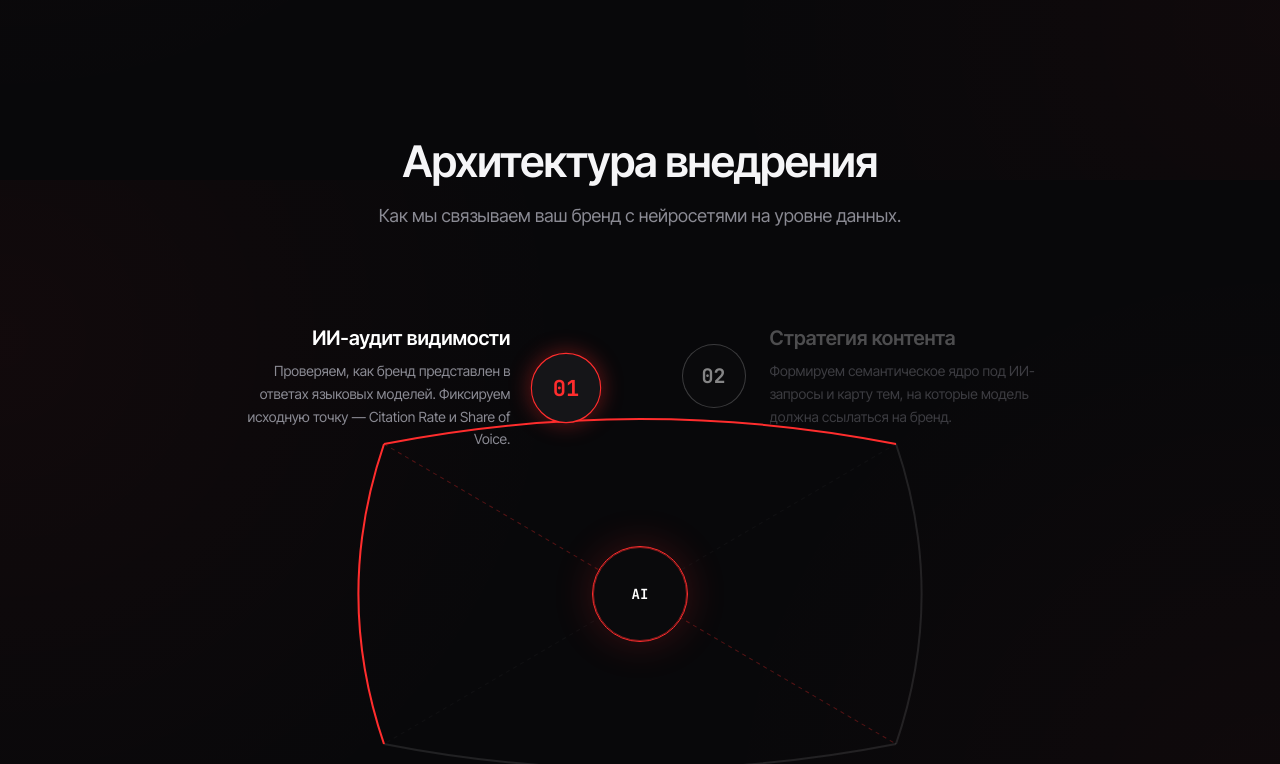
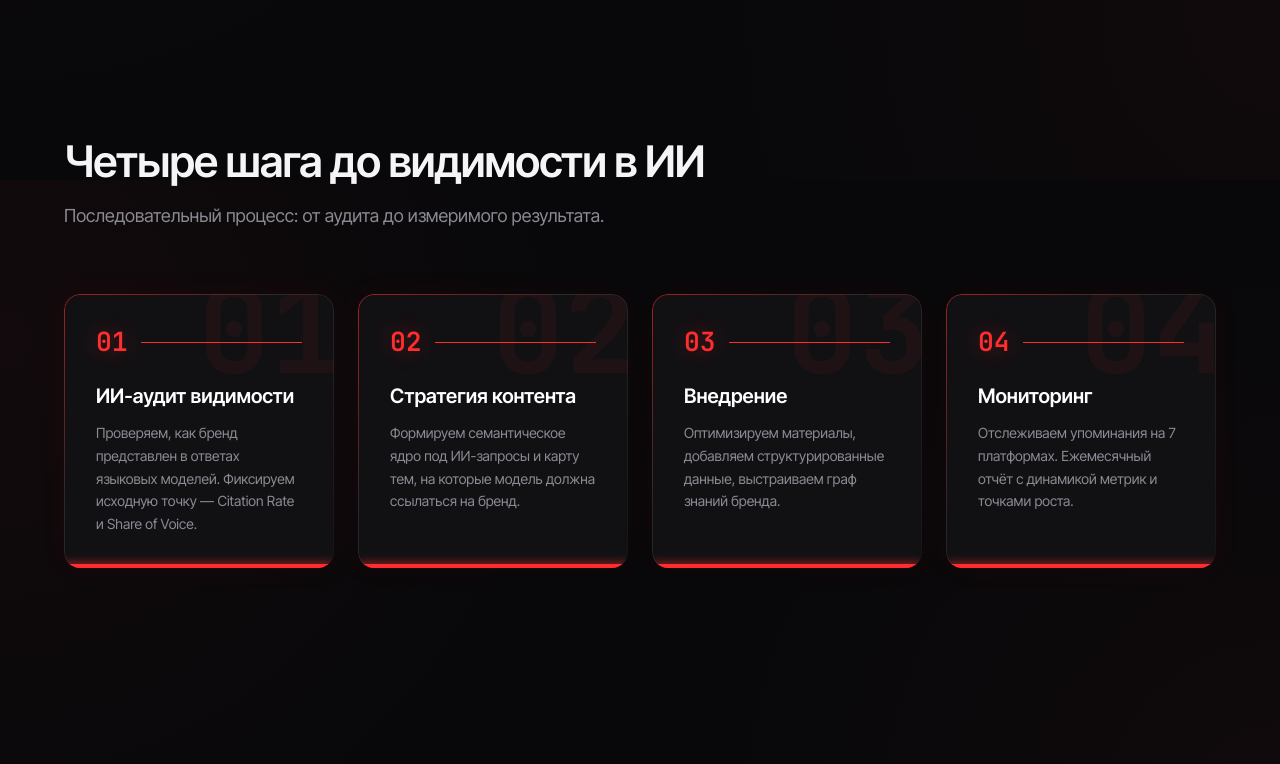
Before and after one commit to Sharhost/geoforce, a Next.js app: page / in a window 1280 px wide. Shown: the part 3020-3784 px from the top of the page. Built offline with nearby package versions, Linux system fonts and the light colour scheme.

Commit message:
Update Methodology.tsx

```diff
--- a/components/sections/Methodology.tsx
+++ b/components/sections/Methodology.tsx
@@ -1,7 +1,7 @@
 "use client";
 
-import { useState } from "react";
-import { motion } from "framer-motion";
+import { useState, useEffect, useRef } from "react";
+import { motion, useInView } from "framer-motion";
 
 const steps = [
   { n: "01", t: "ИИ-аудит видимости", d: "Проверяем, как бренд представлен в ответах языковых моделей. Фиксируем исходную точку — Citation Rate и Share of Voice." },
@@ -24,189 +24,119 @@ const methodologyJsonLd = {
 };
 
 export function Methodology() {
-  const [activeIdx, setActiveIdx] = useState<number>(0);
+  const containerRef = useRef(null);
+  // Отслеживаем, когда блок появится на экране
+  const isInView = useInView(containerRef, { once: true, margin: "-100px" });
+
+  // Состояние для постепенного заполнения (0 - не началось, 1-4 - этапы)
+  const [activeStep, setActiveStep] = useState(0);
+
+  useEffect(() => {
+    if (!isInView) return;
+
+    // Запускаем последовательное заполнение с задержкой
+    const timers = steps.map((_, i) => {
+      return setTimeout(() => {
+        setActiveStep(i + 1);
+      }, i * 1200); // Каждая карточка активируется через 1.2 секунды после предыдущей
+    });
+
+    return () => timers.forEach(clearTimeout);
+  }, [isInView]);
 
   return (
-    <section id="methodology" className="section relative overflow-hidden">
+    <section id="methodology" className="section relative">
       <script type="application/ld+json" dangerouslySetInnerHTML={{ __html: JSON.stringify(methodologyJsonLd) }} />
 
-      <div className="container-x">
+      <div className="container-x" ref={containerRef}>
+
         <motion.div
           initial={{ opacity: 0, y: 20 }}
           whileInView={{ opacity: 1, y: 0 }}
           viewport={{ once: true, margin: "-50px" }}
           transition={{ duration: 0.7, ease: [0.22, 1, 0.36, 1] }}
-          className="text-center mb-16"
+          className="mb-16"
         >
-          <h2 className="h2 mb-4">Архитектура внедрения</h2>
-          <p className="text-lg max-w-2xl mx-auto" style={{ color: "var(--muted)" }}>
-            Как мы связываем ваш бренд с нейросетями на уровне данных.
+          <h2 className="h2 max-w-3xl mb-4">Четыре шага до видимости в ИИ</h2>
+          <p className="text-lg max-w-2xl" style={{ color: "var(--muted)" }}>
+            Последовательный процесс: от аудита до измеримого результата.
           </p>
         </motion.div>
 
-        {/* ДЕСКТОПНАЯ ВЕРСИЯ (Нейросеть) */}
-        <div className="hidden lg:block relative w-full max-w-5xl mx-auto h-[600px]">
+        {/* Сетка карточек */}
+        <div className="grid grid-cols-1 md:grid-cols-2 lg:grid-cols-4 gap-6 relative">
 
-          {/* Фоновые линии (SVG) */}
-          <svg className="absolute inset-0 w-full h-full pointer-events-none" viewBox="0 0 1000 600" preserveAspectRatio="none">
-            {/* Линия 01-02 */}
-            <motion.path
-              d="M 250 150 Q 500 100 750 150"
-              fill="none"
-              stroke={activeIdx === 0 || activeIdx === 1 ? "var(--red)" : "rgba(255,255,255,0.1)"}
-              strokeWidth="2"
-              className="transition-colors duration-500"
-            />
-            {/* Линия 02-03 */}
-            <motion.path
-              d="M 750 150 Q 800 300 750 450"
-              fill="none"
-              stroke={activeIdx === 1 || activeIdx === 2 ? "var(--red)" : "rgba(255,255,255,0.1)"}
-              strokeWidth="2"
-              className="transition-colors duration-500"
-            />
-            {/* Линия 03-04 */}
-            <motion.path
-              d="M 750 450 Q 500 500 250 450"
-              fill="none"
-              stroke={activeIdx === 2 || activeIdx === 3 ? "var(--red)" : "rgba(255,255,255,0.1)"}
-              strokeWidth="2"
-              className="transition-colors duration-500"
-            />
-            {/* Линия 04-01 */}
-            <motion.path
-              d="M 250 450 Q 200 300 250 150"
-              fill="none"
-              stroke={activeIdx === 3 || activeIdx === 0 ? "var(--red)" : "rgba(255,255,255,0.1)"}
-              strokeWidth="2"
-              className="transition-colors duration-500"
-            />
-            {/* Центральные пересечения */}
-            <motion.path
-              d="M 250 150 L 750 450"
-              fill="none"
-              stroke={activeIdx === 0 || activeIdx === 2 ? "rgba(255,45,45,0.3)" : "rgba(255,255,255,0.03)"}
-              strokeWidth="1"
-              strokeDasharray="4 4"
-              className="transition-colors duration-500"
-            />
-            <motion.path
-              d="M 750 150 L 250 450"
-              fill="none"
-              stroke={activeIdx === 1 || activeIdx === 3 ? "rgba(255,45,45,0.3)" : "rgba(255,255,255,0.03)"}
-              strokeWidth="1"
-              strokeDasharray="4 4"
-              className="transition-colors duration-500"
-            />
-          </svg>
+          {steps.map((step, i) => {
+            const isActive = activeStep > i;
 
-          {/* Узлы (Ноды) */}
+            return (
+              <div
+                key={step.n}
+                className="relative group gradient-card p-8 h-full flex flex-col overflow-hidden transition-all duration-700"
+                style={{
+                  // При активации карточка получает легкое свечение
+                  boxShadow: isActive ? "0 0 30px rgba(255,45,45,0.05)" : "none"
+                }}
+              >
 
-          {/* Нод 1 (Верхний левый) */}
-          <Node
-            step={steps[0]}
-            isActive={activeIdx === 0}
-            onClick={() => setActiveIdx(0)}
-            className="absolute top-[5%] left-[10%]"
-            align="right"
-          />
+                {/* Огромная цифра на фоне */}
+                <div
+                  className={`absolute -right-2 -top-6 text-[120px] font-bold leading-none pointer-events-none select-none mono transition-opacity duration-700 ${
+                    isActive ? "opacity-[0.06]" : "opacity-[0.02]"
+                  }`}
+                  style={{ color: "var(--red)" }}
+                >
+                  {step.n}
+                </div>
 
-          {/* Нод 2 (Верхний правый) */}
-          <Node
-            step={steps[1]}
-            isActive={activeIdx === 1}
-            onClick={() => setActiveIdx(1)}
-            className="absolute top-[5%] right-[10%]"
-            align="left"
-          />
+                {/* Номер и линия */}
+                <div className="flex items-center gap-4 mb-6 relative z-10">
+                  <div
+                    className={`mono text-2xl font-semibold transition-all duration-500 ${
+                      isActive ? "text-[var(--red)] scale-110 origin-left" : "text-white/30"
+                    }`}
+                    style={{ textShadow: isActive ? "0 0 20px rgba(255,45,45,0.4)" : "none" }}
+                  >
+                    {step.n}
+                  </div>
+                  <div
+                    className={`h-[1px] flex-1 transition-colors duration-500 ${
+                      isActive ? "bg-[var(--red)]" : "bg-white/10"
+                    }`}
+                  />
+                </div>
 
-          {/* Нод 3 (Нижний правый) */}
-          <Node
-            step={steps[2]}
-            isActive={activeIdx === 2}
-            onClick={() => setActiveIdx(2)}
-            className="absolute bottom-[5%] right-[10%]"
-            align="left"
-          />
+                {/* Текст */}
+                <div className="relative z-10 flex-1">
+                  <h3 className={`text-xl font-semibold mb-3 transition-colors duration-500 ${
+                    isActive ? "text-white" : "text-white/50"
+                  }`}>
+                    {step.t}
+                  </h3>
+                  <p
+                    className="text-sm leading-relaxed transition-colors duration-500"
+                    style={{ color: isActive ? "var(--muted)" : "rgba(138,138,147,0.4)" }}
+                  >
+                    {step.d}
+                  </p>
+                </div>
 
-          {/* Нод 4 (Нижний левый) */}
-          <Node
-            step={steps[3]}
-            isActive={activeIdx === 3}
-            onClick={() => setActiveIdx(3)}
-            className="absolute bottom-[5%] left-[10%]"
-            align="right"
-          />
+                {/* ПОЛОСА ПРОГРЕССА ВНИЗУ КАРТОЧКИ */}
+                <div className="absolute bottom-0 left-0 w-full h-1 bg-white/5">
+                  <motion.div
+                    className="h-full bg-[var(--red)] shadow-[0_0_10px_var(--red)]"
+                    initial={{ width: "0%" }}
+                    animate={{ width: isActive ? "100%" : "0%" }}
+                    transition={{ duration: 1, ease: "easeInOut" }}
+                  />
+                </div>
 
-          {/* Центральное ядро */}
-          <div className="absolute top-1/2 left-1/2 -translate-x-1/2 -translate-y-1/2 flex flex-col items-center justify-center z-10 pointer-events-none">
-            <div className="w-24 h-24 rounded-full bg-[#0A0A0C] border border-[var(--red)] shadow-[0_0_40px_rgba(255,45,45,0.2)] flex items-center justify-center relative">
-              <div className="absolute inset-0 rounded-full border border-[var(--red)] opacity-50 animate-ping" style={{ animationDuration: '3s' }} />
-              <span className="mono text-sm font-bold text-white">AI</span>
-            </div>
-          </div>
-        </div>
-
-        {/* МОБИЛЬНАЯ ВЕРСИЯ (Вертикальный таймлайн) */}
-        <div className="lg:hidden relative border-l border-white/10 ml-4 space-y-8 pb-4">
-          {steps.map((step, i) => (
-            <motion.div
-              key={step.n}
-              className="relative pl-8"
-              initial={{ opacity: 0, x: -20 }}
-              whileInView={{ opacity: 1, x: 0 }}
-              viewport={{ once: true, margin: "-50px" }}
-              transition={{ delay: i * 0.15 }}
-            >
-              <div className="absolute left-0 top-1.5 w-3 h-3 rounded-full bg-[#0A0A0C] border-2 border-[var(--red)] -translate-x-[6.5px] shadow-[0_0_10px_var(--red)]" />
-              <div className="mono text-sm font-semibold mb-1" style={{ color: "var(--red)" }}>{step.n} / ЭТАП</div>
-              <h3 className="text-xl font-semibold mb-2">{step.t}</h3>
-              <p className="text-sm leading-relaxed" style={{ color: "var(--muted)" }}>{step.d}</p>
-            </motion.div>
-          ))}
+              </div>
+            );
+          })}
         </div>
 
       </div>
     </section>
   );
 }
-
-// Компонент узла (Нода)
-function Node({ step, isActive, onClick, className, align }: { step: any, isActive: boolean, onClick: () => void, className: string, align: 'left' | 'right' }) {
-  return (
-    <motion.div
-      className={`absolute z-20 cursor-pointer ${className}`}
-      onMouseEnter={onClick}
-      initial={{ opacity: 0, scale: 0.8 }}
-      whileInView={{ opacity: 1, scale: 1 }}
-      viewport={{ once: true }}
-    >
-      <div className={`flex items-center gap-6 ${align === 'right' ? 'flex-row-reverse text-right' : 'flex-row text-left'}`}>
-
-        {/* Круглый узел */}
-        <div className={`relative flex-shrink-0 w-16 h-16 rounded-full border flex items-center justify-center transition-all duration-500 ${
-          isActive
-            ? "bg-[#151518] border-[var(--red)] shadow-[0_0_20px_rgba(255,45,45,0.4)] scale-110"
-            : "bg-[#0A0A0C] border-white/20 hover:border-white/50"
-        }`}>
-          <span className={`mono text-xl font-bold transition-colors duration-300 ${isActive ? "text-[var(--red)]" : "text-white/50"}`}>
-            {step.n}
-          </span>
-        </div>
-
-        {/* Текст, который раскрывается */}
-        <div className={`w-[280px] transition-all duration-500 ${isActive ? "opacity-100 translate-x-0" : "opacity-40 hover:opacity-100"}`}>
-          <h3 className={`text-xl font-semibold mb-2 transition-colors duration-300 ${isActive ? "text-white" : "text-white/70"}`}>
-            {step.t}
-          </h3>
-          <p className={`text-sm leading-relaxed transition-all duration-500 ${
-            isActive ? "max-h-[100px] opacity-100 mt-2" : "max-h-0 opacity-0 overflow-hidden lg:max-h-[100px] lg:opacity-100"
-          }`} style={{ color: "var(--muted)" }}>
-            {step.d}
-          </p>
-        </div>
-
-      </div>
-    </motion.div>
-  );
-}
```
